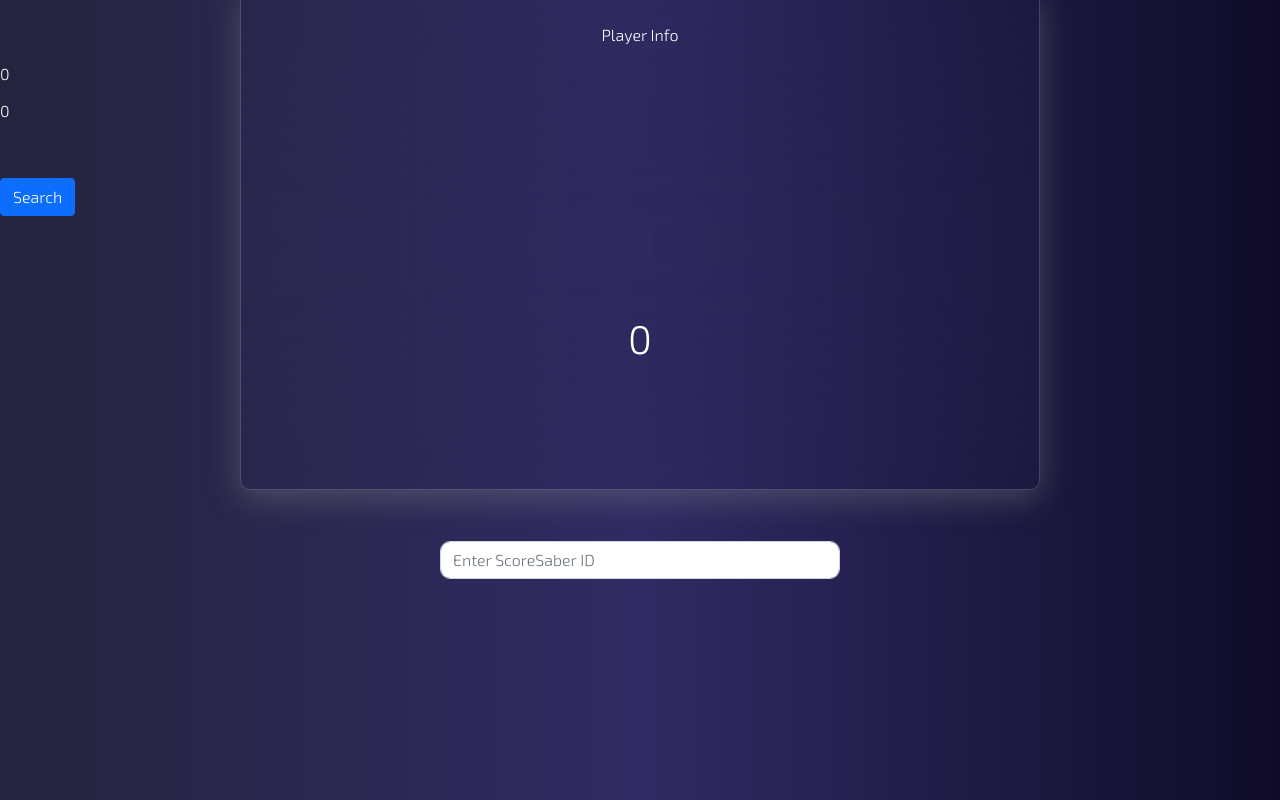
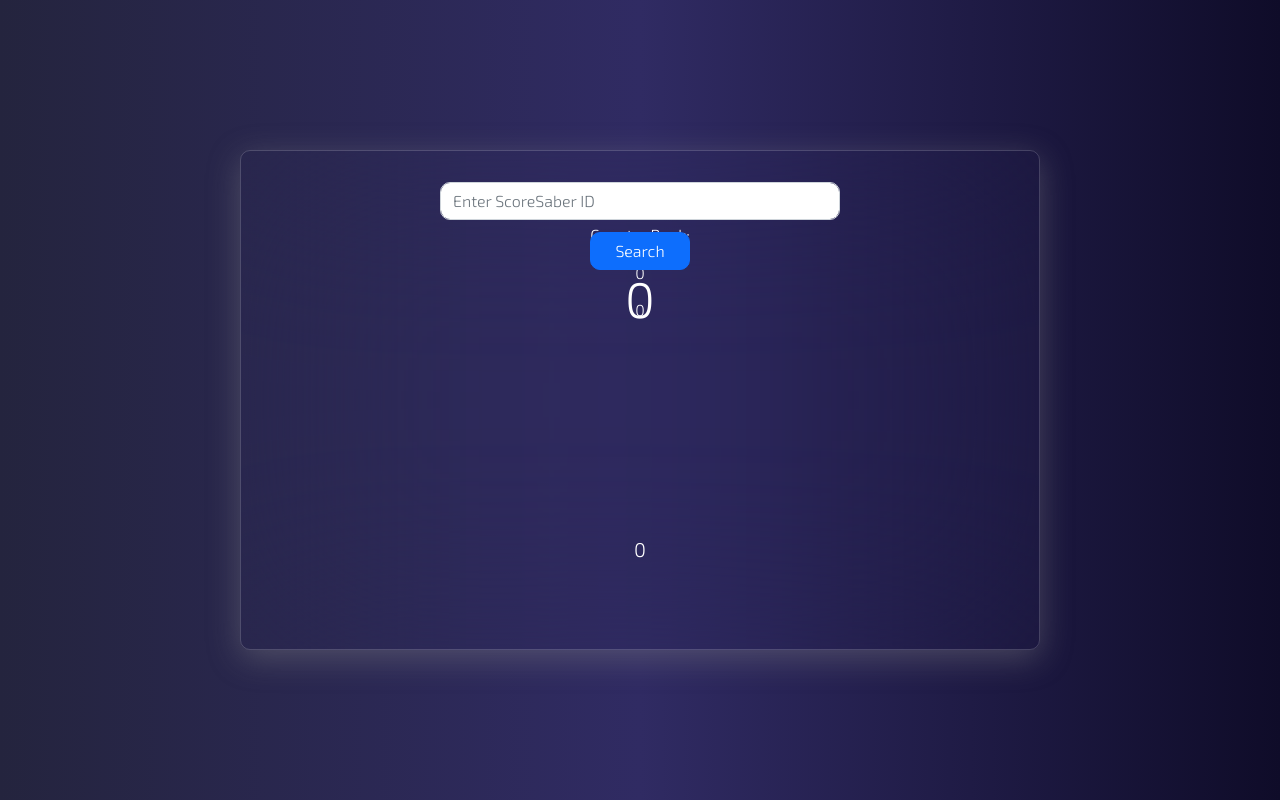
Before and after one commit to xFutuxe/scoresaber-rank-viewer, a PHP site: page /website/index.php in a window 1280 px wide. Run offline with PHP 8.4, Linux system fonts and the light colour scheme.

Commit message:
Design update

```diff
--- a/website/css/main.css
+++ b/website/css/main.css
@@ -13,20 +13,30 @@ body {
 #scoreSaberID {
     margin: 0;
     position: absolute;
-    top: 70%;
+    top: 10%;
     left: 50%;
     transform: translate(-50%, -50%);
     width: 400px;
     opacity: 1;
     border-radius: 10px;
 }
+#submit {
+    margin: 0;
+    position: absolute;
+    top: 20%;
+    left: 50%;
+    transform: translate(-50%, -50%);
+    width: 100px;
+    opacity: 1;
+    border-radius: 10px;
+}
 #globalRank {
     margin: 0;
     position: absolute;
-    top: 70%;
+    top: 80%;
     left: 50%;
     transform: translate(-50%, -50%);
-    font-size: 40px;
+    font-size: 20px;
 }
 #countryRank {
     margin: 0;
@@ -53,7 +63,23 @@ body {
     border: 1px solid rgba( 255, 255, 255, 0.18 );
     margin: 0;
     position: absolute;
-    top: 30%;
+    top: 50%;
     left: 50%;
     transform: translate(-50%, -50%);
 }
+#profilePicture {
+    border-radius: 100px;
+    margin: 0;
+    position: absolute;
+    top: 50%;
+    left: 20%;
+    transform: translate(-50%, -50%);
+}
+#name {
+    font-size: 50px;
+    margin: 0;
+    position: absolute;
+    top: 50%;
+    left: 50%;
+    transform: translate(-50%, -50%);
+}
--- a/website/index.html
+++ b/website/index.html
@@ -13,27 +13,46 @@
     <title>api testing</title>
 </head>
 <body>
-    <p id="name"></p>
-    <img id="profilePicture">
-    <br>
-    <p id="countryRank" class="odometer"></p>
-    <br>
-    <p id="playerPP" class="odometer"></p>
-    <br>
-    <p id="playerTotalRankedScore" class="odometer"></p>
-    <br>
-    <p id="playerCountry"></p>
-    <br>
+    <img>
+
 
     <div class="card2">
 
         <p>Player Info</p>
-        <p id="globalRank" class="odometer"></p>
+        <p id="name"></p>
+        <img id="profilePicture">
+
+        <div id="globalRankCon">
+            <p id="globalRank" class="odometer"></p>
+        </div>
 
 
+
+
+        <div id="countryRankCon">
+            <p id="countryRankText">Country Rank:</p>
+            <p id="countryRank" class="odometer"></p>
+        </div>
+
+
+        <div id="playerPPCon">
+            <p id="playerPP" class="odometer"></p>
+        </div>
+
+
+        <div id="playerTotalScoreCon">
+            <p id="playerTotalRankedScore" class="odometer"></p>
+        </div>
+
+        <div id="playerCountryCon">
+            <p id="playerCountry"></p>
+        </div>
+
+
+
+        <input class="form-control" id="scoreSaberID" type="text" name="ScoreSaber ID" placeholder="Enter ScoreSaber ID" required>
+        <input class="btn btn-primary" id="submit" type="submit" value="Search" onclick="scoreSaber()">
+
     </div>
-
-    <input class="form-control" id="scoreSaberID" type="text" name="ScoreSaber ID" placeholder="Enter ScoreSaber ID" required>
-    <input class="btn btn-primary" id="submit" type="submit" value="Search" onclick="scoreSaber()">
 </body>
 </html>
```
